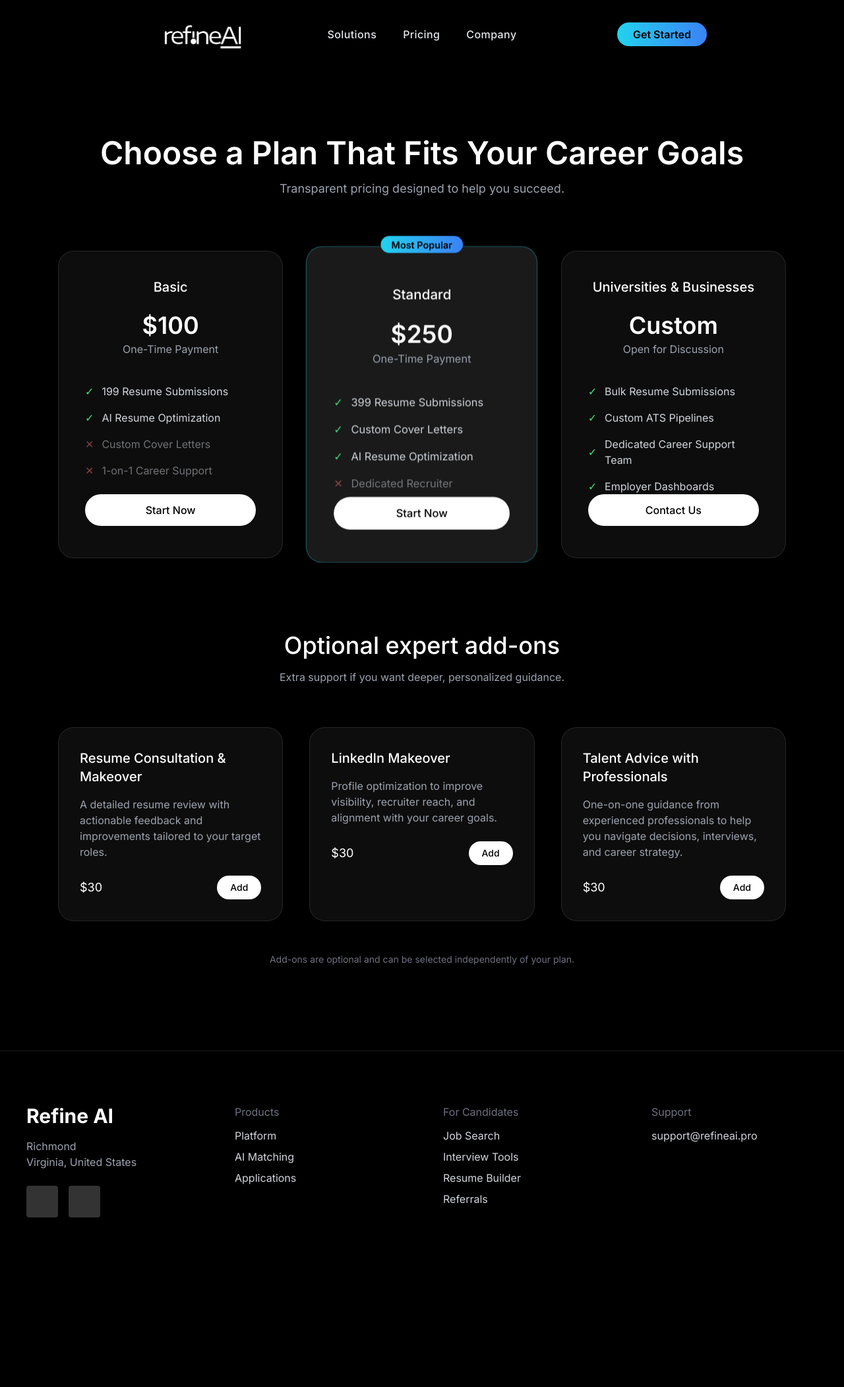
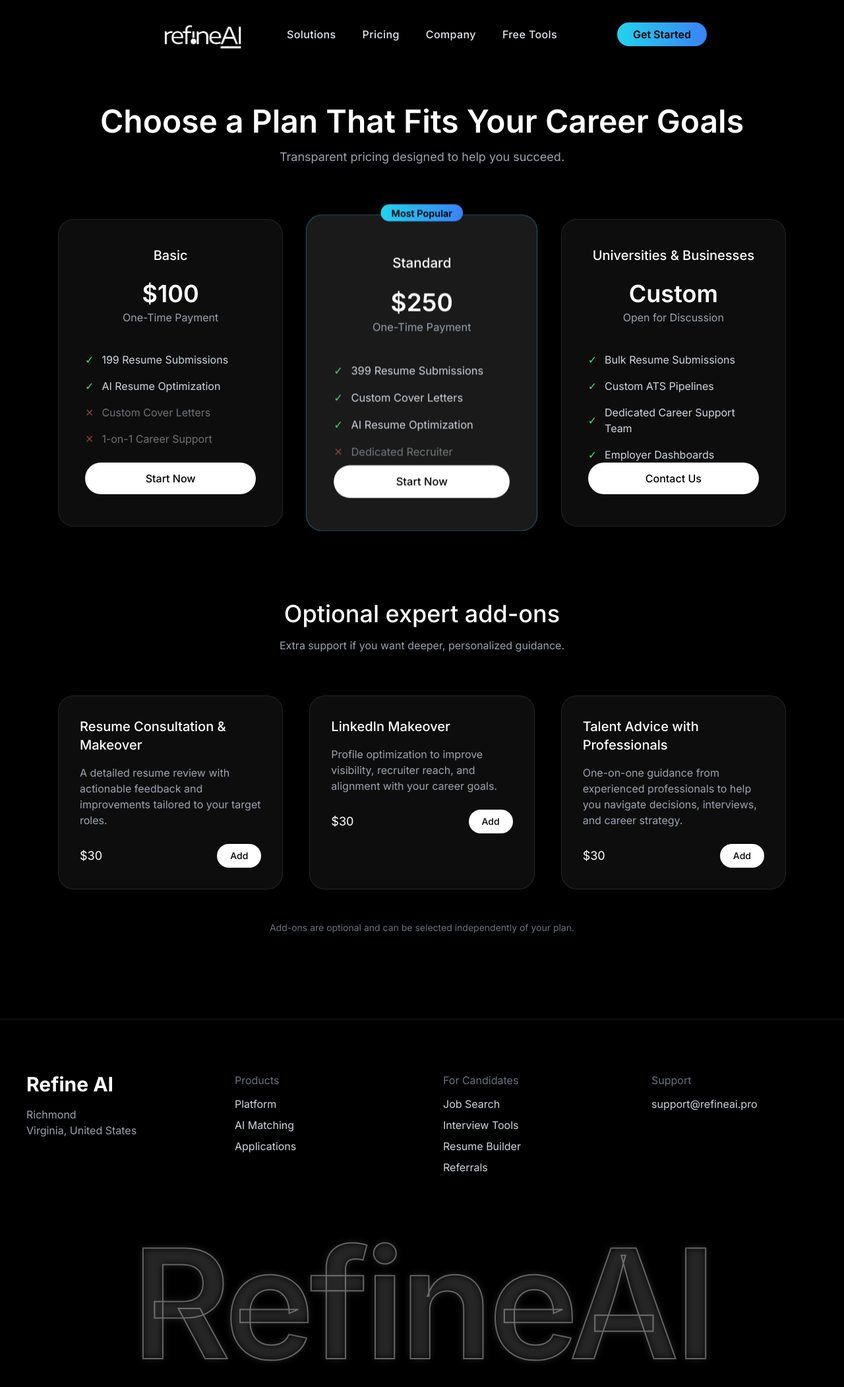
Before and after one commit to refineaipro/RefineAI, a Next.js app: page /pricing in a window 1280 px wide. Shown: the top 2102 px of the page at 66% size. Before the commit the page ends 1925 px from the top, so only its background shows below. Built offline with nearby package versions, Linux system fonts and the light colour scheme.

Commit message:
17dec-com

```diff
--- a/app/globals.css
+++ b/app/globals.css
@@ -136,3 +136,41 @@ body { background: black; color: white; }
 .animate-marquee {
   animation: marquee 50s linear infinite;
 }
+
+@keyframes outlineGlowCycle {
+  0% {
+    -webkit-text-stroke-color: #38bdf8; /* blue */
+    text-shadow: 0 0 18px rgba(56,189,248,0.9);
+  }
+  25% {
+    -webkit-text-stroke-color: #a78bfa; /* violet */
+    text-shadow: 0 0 18px rgba(167,139,250,0.9);
+  }
+  50% {
+    -webkit-text-stroke-color: #f87171; /* red */
+    text-shadow: 0 0 18px rgba(248,113,113,0.9);
+  }
+  75% {
+    -webkit-text-stroke-color: #4ade80; /* green */
+    text-shadow: 0 0 18px rgba(74,222,128,0.9);
+  }
+  100% {
+    -webkit-text-stroke-color: #38bdf8; /* blue */
+    text-shadow: 0 0 18px rgba(56,189,248,0.9);
+  }
+}
+
+.brand-outline {
+  font-size: 18vw;
+  font-weight: 600;
+  letter-spacing: -0.03em;
+  color: transparent;
+  -webkit-text-stroke: 2px rgba(255,255,255,0.35);
+  text-shadow: 0 0 12px rgba(255,255,255,0.15);
+  transition: -webkit-text-stroke 300ms ease, text-shadow 300ms ease;
+}
+
+.brand-outline:hover {
+  animation: outlineGlowCycle 4s linear infinite;
+  -webkit-text-stroke-width: 2.5px;
+}
--- a/app/layout.tsx
+++ b/app/layout.tsx
@@ -20,7 +20,7 @@ export default function RootLayout({ children }) {
         <Navbar />
 
         {/* Main content offset for fixed navbar */}
-        <main className="pt-24">
+        <main className="pt-20">
           {children}
         </main>
 
--- a/app/page.tsx
+++ b/app/page.tsx
@@ -3,6 +3,7 @@ import ProofSection from "@/components/ProofSection";
 import FounderNote from "@/components/FounderNote";
 import TrustedBy from "@/components/TrustedBy";
 import HomeCTA from "@/components/HomeCTA";
+
 
 export default function Home() {
   return (
--- a/app/pricing/page.tsx
+++ b/app/pricing/page.tsx
@@ -3,7 +3,7 @@ export default function PricingPage() {
     <div className="min-h-screen bg-black text-white">
 
       {/* Header */}
-      <section className="max-w-6xl mx-auto px-6 pt-28 pb-20 text-center">
+      <section className="max-w-6xl mx-auto px-6 pt-20 pb-20 text-center">
         <h1 className="text-4xl md:text-5xl font-semibold">
           Choose a Plan That Fits Your Career Goals
         </h1>
--- a/components/Footer.tsx
+++ b/components/Footer.tsx
@@ -1,23 +1,19 @@
+"use client";
+
 export default function Footer() {
   return (
-    <footer className="bg-black py-20 border-t border-white/10">
-      <div className="max-w-7xl mx-auto grid grid-cols-1 md:grid-cols-4 gap-16 px-10">
+    <footer className="relative bg-black border-t border-white/10 overflow-hidden">
 
-        {/* Column 1 */}
+      {/* Footer content */}
+      <div className="max-w-7xl mx-auto grid grid-cols-1 md:grid-cols-4 gap-16 px-10 py-20 relative z-10">
         <div>
           <h2 className="text-3xl font-bold">Refine AI</h2>
           <p className="text-gray-400 mt-4">
             Richmond<br />
             Virginia, United States
           </p>
-
-          <div className="flex gap-4 mt-6">
-            <div className="w-12 h-12 bg-white/20 rounded"></div>
-            <div className="w-12 h-12 bg-white/20 rounded"></div>
-          </div>
         </div>
 
-        {/* Column 2 */}
         <div>
           <h3 className="text-gray-500 mb-3">Products</h3>
           <ul className="space-y-2 text-gray-300">
@@ -27,7 +23,6 @@ export default function Footer() {
           </ul>
         </div>
 
-        {/* Column 3 */}
         <div>
           <h3 className="text-gray-500 mb-3">For Candidates</h3>
           <ul className="space-y-2 text-gray-300">
@@ -38,13 +33,19 @@ export default function Footer() {
           </ul>
         </div>
 
-        {/* Column 4 */}
         <div>
           <h3 className="text-gray-500 mb-3">Support</h3>
           <p className="text-gray-300">support@refineai.pro</p>
         </div>
+      </div>
 
+      {/* Brand Outline */}
+      <div className="flex justify-center leading-none pb-12">
+        <h1 className="brand-outline select-none">
+          RefineAI
+        </h1>
       </div>
+
     </footer>
   );
 }
--- a/components/Navbar.tsx
+++ b/components/Navbar.tsx
@@ -36,6 +36,9 @@ export default function Navbar() {
             </Link>
             <Link href="/about" className="hover:text-white transition">
               Company
+            </Link>
+            <Link href="/freetools" className="hover:text-white transition">
+              Free Tools
             </Link>
           </div>
 
```
Also changed, not shown: IMG_5868.jpg (added), 1 other file (tests, documents, lock files or other folders).
